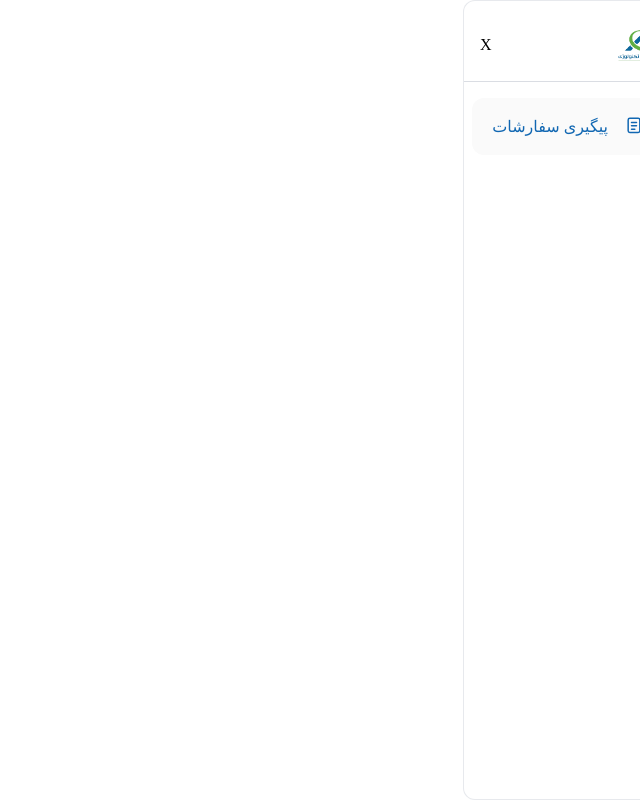
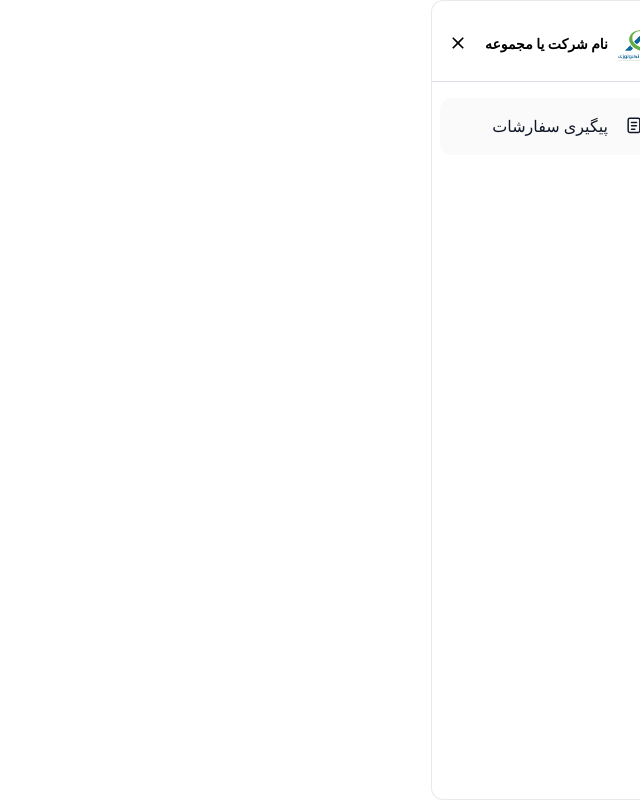
Before and after one commit to ItsMeArash/acctech, a React (Vite) app: page / in a window 1280 px wide. Shown: the whole page, without its empty margins (640-1280 px from the left). Built offline with nearby package versions, Linux system fonts and the light colour scheme; a web font is replaced by a local one.

Commit message:
fix icons issue

```diff
--- a/src/components/shared/icons/base-icon.tsx
+++ b/src/components/shared/icons/base-icon.tsx
@@ -17,10 +17,10 @@ const BaseIcon: React.FC<SvgIcon> = ({
       viewBox={viewBox}
       strokeWidth={strokeWidth}
       xmlns="http://www.w3.org/2000/svg"
-      fill="none"
+      // fill="none"
       strokeLinecap="round"
       strokeLinejoin="round"
-      stroke={color}
+      // stroke={color}
       {...rest}
     >
       {children}
--- a/src/components/shared/icons/icons.ts
+++ b/src/components/shared/icons/icons.ts
@@ -1,3 +1,4 @@
 /* GENERATED FILE */
 
+export { default as IconClose } from "./src/close";
 export { default as IconOrderTracking } from "./src/order-tracking";
--- /dev/null
+++ b/src/components/shared/icons/src/close.tsx
@@ -0,0 +1,10 @@
+import BaseIcon from "../base-icon";
+import type {SvgIcon} from "../icon.types";
+
+export default function SvgIcon(props: SvgIcon) {
+    return (
+        <BaseIcon {...props}>
+            <path d="M5.33335 15.8334L4.16669 14.6667L8.83335 10L4.16669 5.33335L5.33335 4.16669L10 8.83335L14.6667 4.16669L15.8334 5.33335L11.1667 10L15.8334 14.6667L14.6667 15.8334L10 11.1667L5.33335 15.8334Z"/>
+        </BaseIcon>
+    )
+}
--- a/src/components/shared/icons/src/order-tracking.tsx
+++ b/src/components/shared/icons/src/order-tracking.tsx
@@ -1,4 +1,3 @@
-import React from "react";
 import BaseIcon from "../base-icon";
 import type {SvgIcon} from "../icon.types";
 
--- a/src/components/shared/navlink.tsx
+++ b/src/components/shared/navlink.tsx
@@ -45,7 +45,7 @@ export const NavLink: React.FC<NavLinkProps> = ({
             <div
               className={`flex items-center p-4 rounded-xl active:outline-none justify-start gap-4 h-[57px] text-base font-medium ${
                 isActive
-                  ? 'bg-[#FAFAFA] text-[#1167B2] w-full'
+                  ? 'bg-[#FAFAFA] font-bold w-full'
                   : 'text-gray-800/95 hover:bg-gray-200/90 w-full'
               }`}
             >
--- a/src/config/constants.ts
+++ b/src/config/constants.ts
@@ -1,4 +1,4 @@
 export const sidebarVariants = {
-    expanded: { width: '252px' },
+    expanded: { width: '300px' },
     collapsed: { width: '80px' },
   }
--- a/src/layouts/navbar.tsx
+++ b/src/layouts/navbar.tsx
@@ -2,7 +2,7 @@ import { useState } from "react"
 import { sidebarVariants } from "../config/constants"
 import * as motion from "motion/react-client"
 import { NavLink } from "../components/shared/navlink"
-import { IconOrderTracking } from "../components/shared/icons/icons"
+import { IconClose, IconOrderTracking } from "../components/shared/icons/icons"
 
 export function DesktopNavbar() {
   const [isCollapsed, setIsCollapsed] = useState(false)
@@ -23,6 +23,7 @@ export function DesktopNavbar() {
         <div
           className={`flex items-center pb-4 px-4 ${isCollapsed ? 'justify-center' : 'justify-between'}`}
         >
+          <div className="flex gap-2 items-center">
             {!isCollapsed && (
               <motion.img
                 src="/assets/images/logo.png"
@@ -34,14 +35,13 @@ export function DesktopNavbar() {
                 transition={{ duration: 0.2 }}
               />
             )}
+            <p className="text-sm font-bold">نام شرکت یا مجموعه</p>
+          </div>
           <button
-            // isIconOnly
-            // variant="light"
             className="rounded-full hover:bg-gray-200/90"
             onClick={toggleSidebar}
           >
-            {/* <NavToggleIcon /> */}
-            X
+            <IconClose />
           </button>
         </div>
         <nav className="pt-4 flex-1">
@@ -51,7 +51,7 @@ export function DesktopNavbar() {
             animate={{ opacity: 1 }}
             transition={{ staggerChildren: 0.05, delayChildren: 0.1 }}
           >
-            {[{path: "/", icon: <IconOrderTracking />,label: "پیگیری سفارشات"}].map((item, index) => (
+            {[{ path: "/", icon: <IconOrderTracking fill="none" stroke="currentColor"/>, label: "پیگیری سفارشات" }].map((item, index) => (
               <motion.div
                 key={item.path}
                 initial={{ opacity: 0, x: -20 }}
```
Also changed, not shown: icons/icon-template.txt, icons/icons-svg/close.svg (added). Lines whose indentation alone changed are shown as unchanged.
